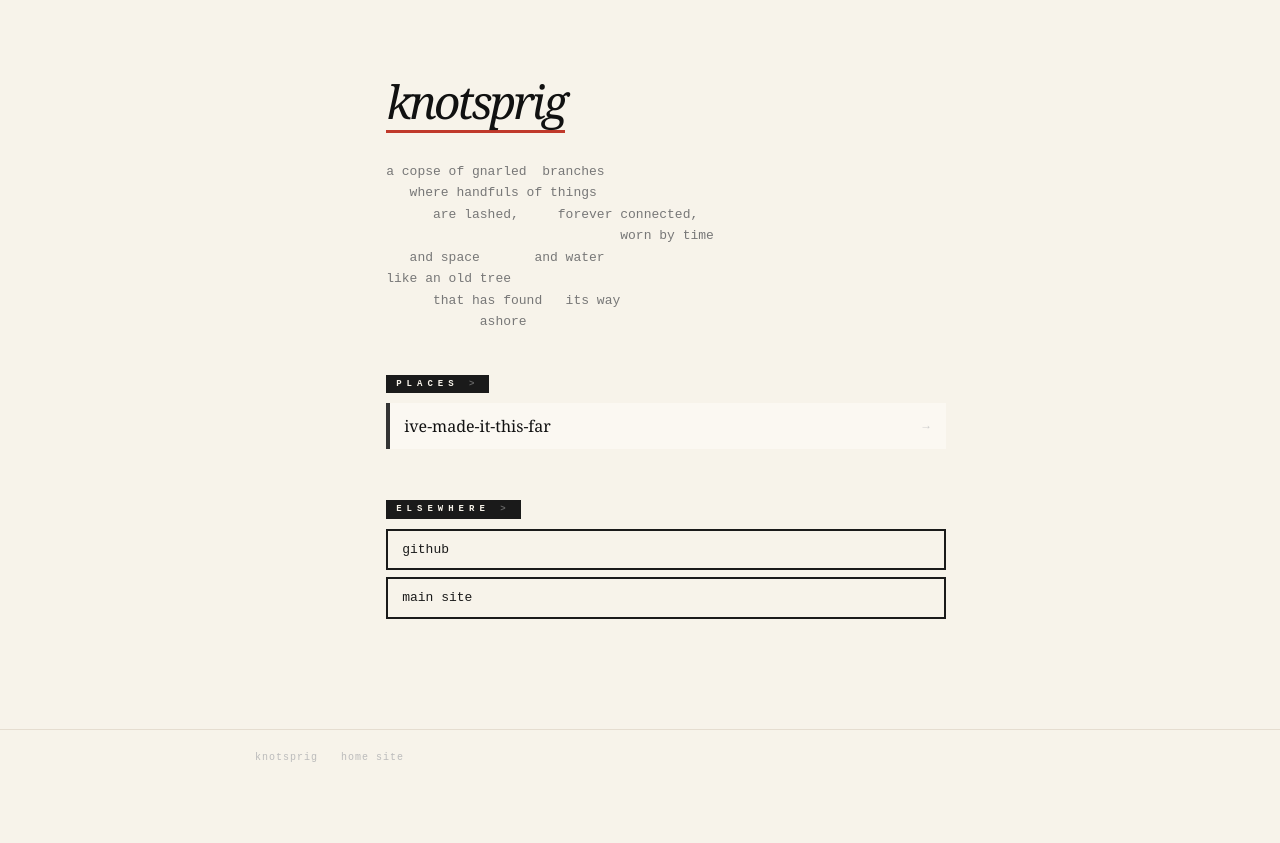
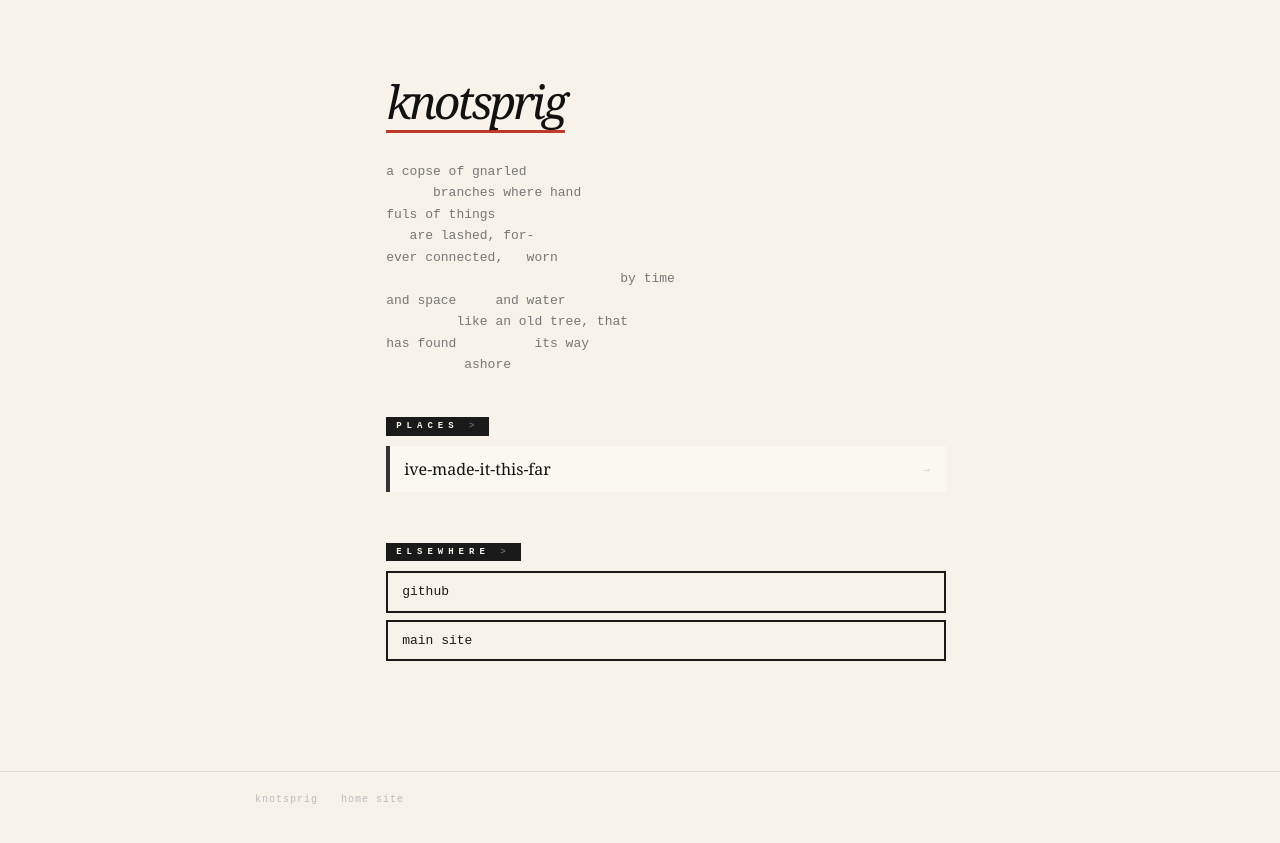
Before and after one commit to siyangsun/knotsprig, a Jekyll site: the page built from index.md, in a window 1280 px wide. Shown: the top 843 px of the page. Built offline with Jekyll 4.4.1, drawn with Linux system fonts in a browser that asks for light colours.

Commit message:
rework description line breaks and spacing
Co-Authored-By: Claude Sonnet 4.6 <noreply@anthropic.com>

```diff
--- a/index.md
+++ b/index.md
@@ -4,14 +4,16 @@ title: knotsprig
 permalink: /
 ---
 
-a copse of gnarled  branches
-   where handfuls of things
-      are lashed,     forever connected,
-                              worn by time
-   and space       and water
-like an old tree
-      that has found   its way
-            ashore
+a copse of gnarled
+      branches where hand
+fuls of things
+   are lashed, for-
+ever connected,   worn
+                              by time
+and space     and water
+         like an old tree, that
+has found          its way
+          ashore
 
 ## places
 - [ive-made-it-this-far]({{ site.baseurl }}/ive-made-it-this-far/)
```
